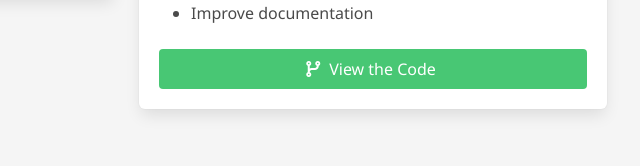
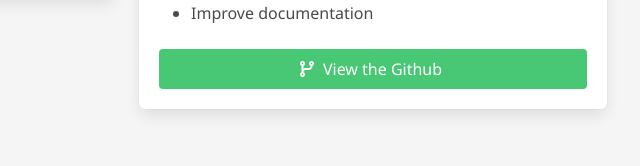
Before and after one commit to Xucheng63/webforml, a plain HTML site: page index.html in a window 1280 px wide. Shown: the part 10943-11109 px from the top of the page, 513-1153 px from the left. Drawn offline with nearby package versions, Linux system fonts and the light colour scheme; some icons are missing; a web font is replaced by a local one.

Commit message:
Add files via upload

```diff
--- a/index.html
+++ b/index.html
@@ -1104,9 +1104,9 @@
                     <li> Improve documentation</li>
                   </ul>
                 </div>
-                <a href="#" class="button is-success is-fullwidth">
+                <a href="https://github.com/Xucheng63/project" class="button is-success is-fullwidth">
                   <span class="icon"><i class="fas fa-code-branch"></i></span>
-                  <span>View the Code</span>
+                  <span>View the Github</span>
                 </a>
               </div>
             </div>
```
